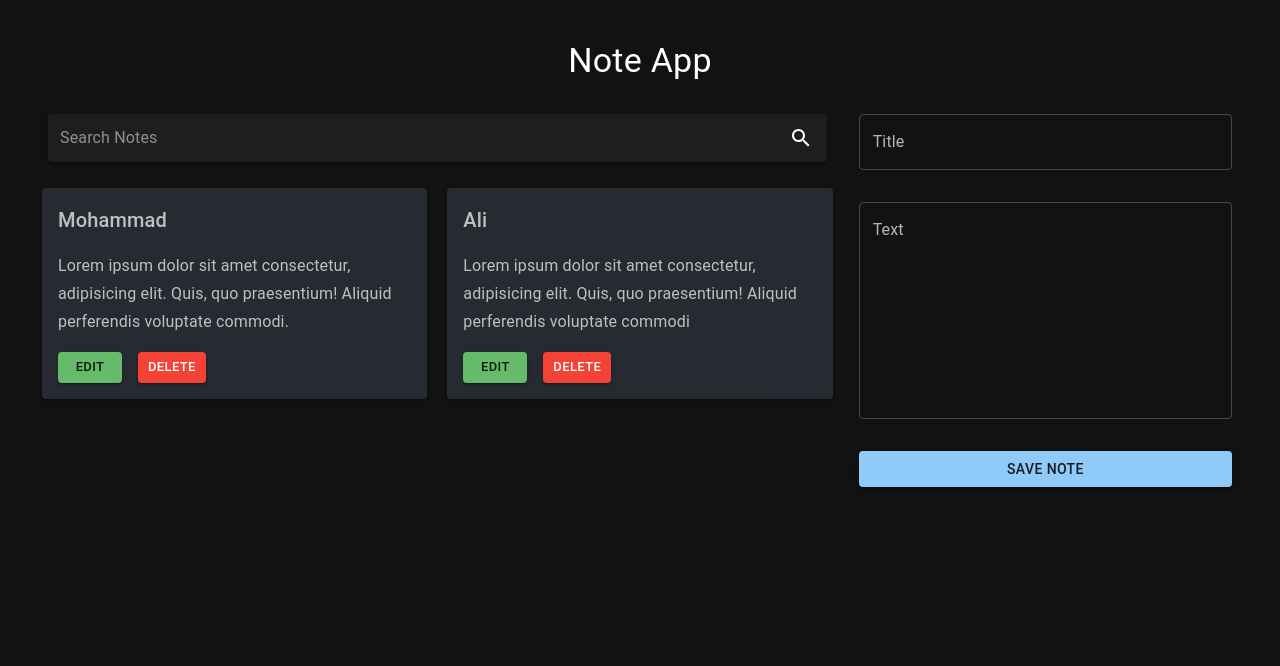
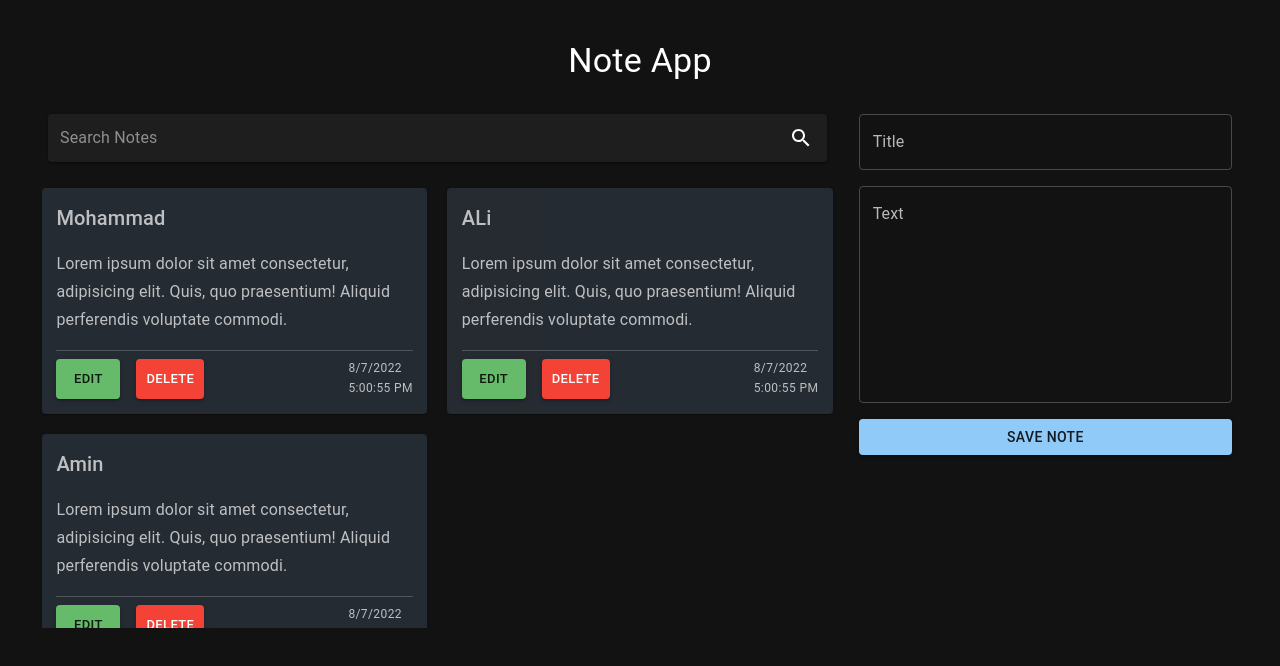
Before and after one commit to megha705/Note-app-redux-tooklit, a React (Create React App) app: page / in a window 1280 px wide. Shown: the top 666 px of the page. Built offline with nearby package versions, Linux system fonts and the light colour scheme; data requests are answered from the project's data file.

Commit message:
NoteItem(modified): add date and Time

```diff
--- a/db.json
+++ b/db.json
@@ -3,12 +3,23 @@
     {
       "id": 1659873522256,
       "title": "Mohammad",
-      "text": "Lorem ipsum dolor sit amet consectetur, adipisicing elit. Quis, quo praesentium! Aliquid perferendis voluptate commodi."
+      "text": "Lorem ipsum dolor sit amet consectetur, adipisicing elit. Quis, quo praesentium! Aliquid perferendis voluptate commodi.",
+      "date": "8/7/2022",
+      "time": "5:00:55 PM"
     },
     {
-      "title": "Ali",
-      "text": "Lorem ipsum dolor sit amet consectetur, adipisicing elit. Quis, quo praesentium! Aliquid perferendis voluptate commodi",
-      "id": 1659873526972
+      "id": 1659874803102,
+      "title": "ALi",
+      "text": "Lorem ipsum dolor sit amet consectetur, adipisicing elit. Quis, quo praesentium! Aliquid perferendis voluptate commodi.",
+      "date": "8/7/2022",
+      "time": "5:00:55 PM"
+    },
+    {
+      "id": 1659876021721,
+      "title": "Amin",
+      "text": "Lorem ipsum dolor sit amet consectetur, adipisicing elit. Quis, quo praesentium! Aliquid perferendis voluptate commodi.",
+      "date": "8/7/2022",
+      "time": "5:10:21 PM"
     }
   ]
 }
--- a/src/components/AddNote.jsx
+++ b/src/components/AddNote.jsx
@@ -50,7 +50,7 @@ function AddNote() {
       justifyContent="center"
       direction="column"
       padding={2}
-      gap={4}
+      gap={2}
     >
       <TextField
         id="outlined-basic"
--- a/src/components/NoteItem.jsx
+++ b/src/components/NoteItem.jsx
@@ -7,7 +7,7 @@ import { deleteNote } from "../feature/noteSlice";
 import { NoteContext } from "./ContextProvider";
 
 function NoteItem(props) {
-  const { enableEditMode, noteEditHandeler } = useContext(NoteContext);
+  const { enableEditMode, noteEditHandeler, isEdit } = useContext(NoteContext);
   const state = useSelector((state) => state.note);
   const dispatch = useDispatch();
 
@@ -15,13 +15,14 @@ function NoteItem(props) {
     const findNote = state.notes.find((note) => note.id === id);
     noteEditHandeler(findNote);
     enableEditMode();
+    window.scrollTo(0, 0);
   };
 
-  const { title, text, id } = props;
+  const { title, text, id, date, time } = props;
   const Item = styled(Paper)(({ theme }) => ({
     backgroundColor: theme.palette.mode === "dark" ? "#1A2027" : "#fff",
     ...theme.typography.body2,
-    padding: theme.spacing(2),
+    padding: theme.spacing(1.8),
     color: theme.palette.text.secondary,
   }));
   return (
@@ -33,6 +34,14 @@ function NoteItem(props) {
         <Typography variant="subtitle1" mb={2}>
           {text}
         </Typography>
+        <Stack
+          style={{
+            borderTop: "1px solid rgba(255,255,255,.2)",
+            paddingTop: "8px",
+          }}
+          direction="row"
+          justifyContent="space-between"
+        >
           <Stack spacing={2} direction="row">
             <Button
               onClick={() => editHandler(id)}
@@ -47,9 +56,15 @@ function NoteItem(props) {
               variant="contained"
               color="error"
               size="small"
+              disabled={isEdit}
             >
               Delete
             </Button>
+          </Stack>
+          <Stack>
+            <Typography variant="caption">{date}</Typography>
+            <Typography variant="caption">{time}</Typography>
+          </Stack>
         </Stack>
       </Item>
     </Grid>
--- a/src/components/NoteList.jsx
+++ b/src/components/NoteList.jsx
@@ -11,7 +11,7 @@ function NoteList() {
       justifyContent="center"
       alignItems="center"
       direction="column"
-      padding={{ xs: "16px", md: "32px" }}
+      padding={{ xs: "8px", lg: "32px" }}
     >
       <Typography mt={1} variant="h4">
         Note App
--- a/src/feature/noteSlice.js
+++ b/src/feature/noteSlice.js
@@ -17,7 +17,9 @@ export const addNote = createAsyncThunk('note/addNote',
         const response = await axios.post('http://localhost:4000/notes', {
             id: Date.now(),
             title: payload.title,
-            text: payload.text
+            text: payload.text,
+            date: new Date().toLocaleDateString(),
+            time: new Date().toLocaleTimeString('en-US')
         })
         return response.data
     }
--- a/src/index.css
+++ b/src/index.css
@@ -2,6 +2,10 @@
   margin: 0;
   padding: 0;
   box-sizing: border-box;
+}
+
+html{
+  scroll-behavior: smooth;
 }
 
 body {
```
Lines whose indentation alone changed are shown as unchanged.
